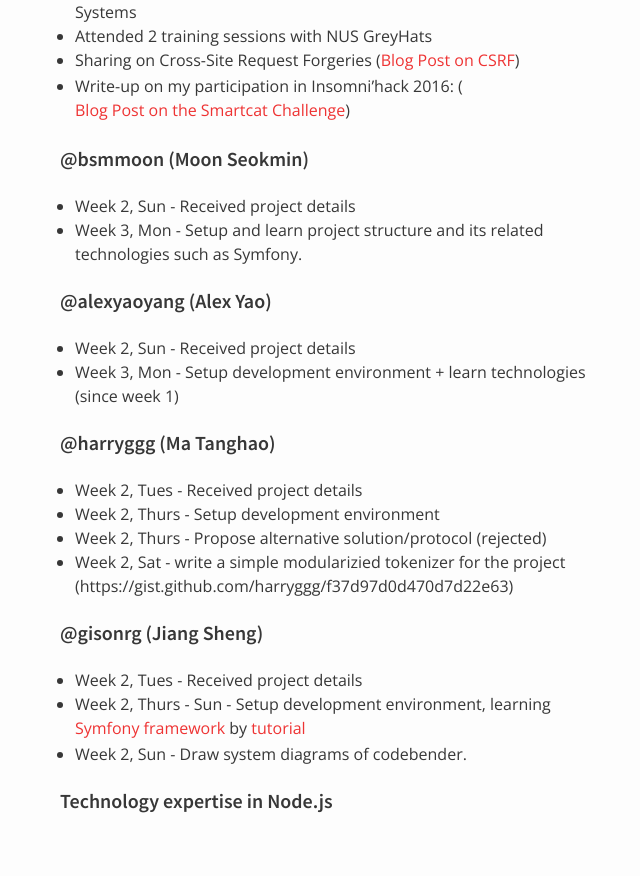
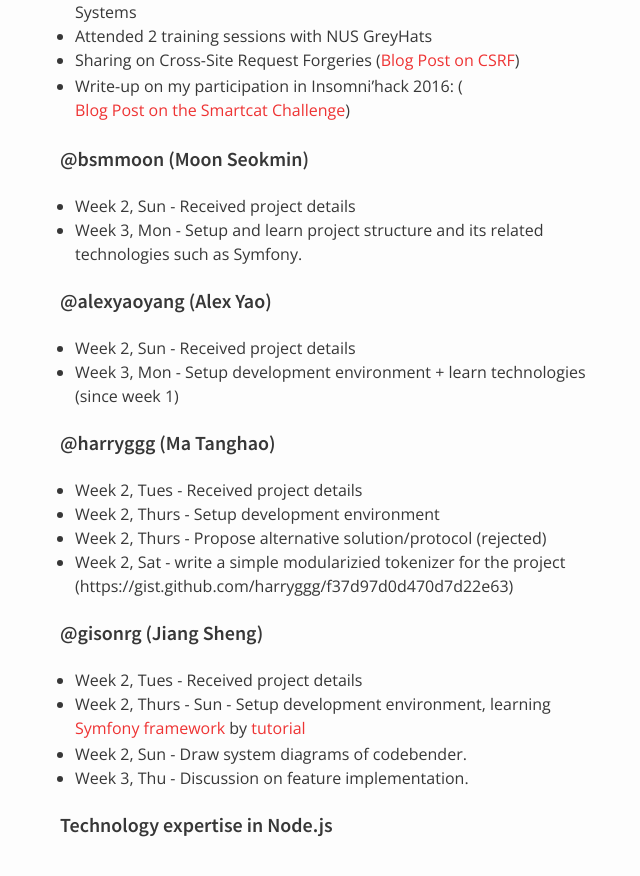
Before and after one commit to nus-oss/cs3281-AY1516S2-website, a Jekyll site: the page built from teams/codebender.md, in a window 1280 px wide and 900 px high, scrolled down 1275 px. Shown: the top 876 px of the window, without its empty margins (310-950 px from the left). Built offline with Jekyll 4.4.1, drawn with Linux system fonts in a browser that asks for light colours.

Commit message:
Update Jiang Sheng's working.

```diff
--- a/teams/codebender.md
+++ b/teams/codebender.md
@@ -60,5 +60,6 @@ permalink: /teams/codebender/
 * Week 2, Tues - Received project details
 * Week 2, Thurs - Sun - Setup development environment, learning [Symfony framework](https://symfony.com/) by [tutorial](http://tutorial.symblog.co.uk/)
 * Week 2, Sun - Draw system diagrams of codebender.
+* Week 3, Thu - Discussion on feature implementation.
 
 #### Technology expertise in Node.js
```
